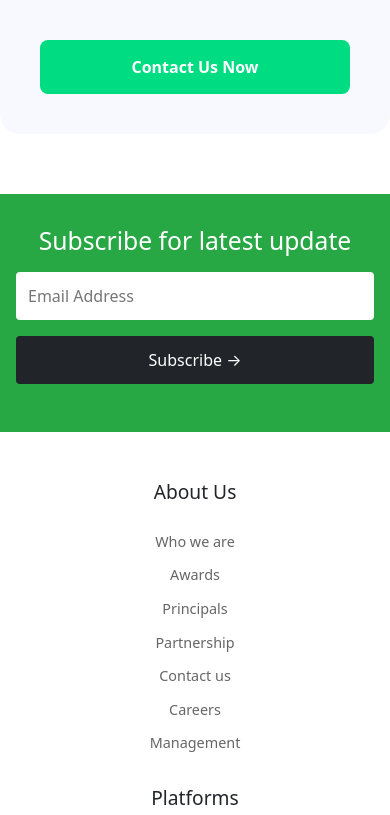
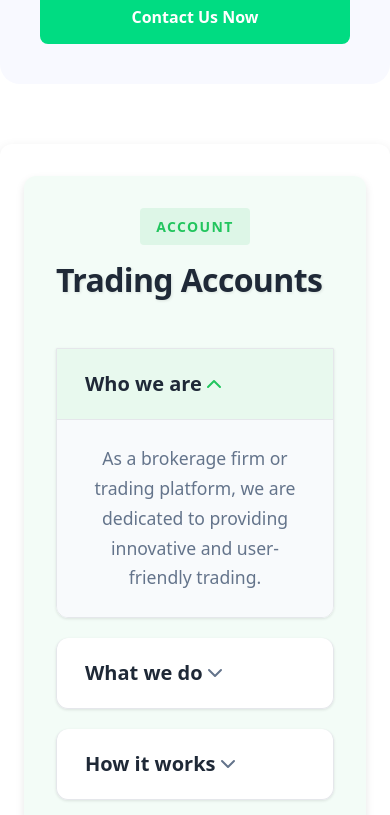
Before and after one commit to DecroXX69/GBFX, a React (Create React App) app in the folder client/: page / in a window 390 px wide. Shown: the part 5577-6392 px from the top of the page. Built offline with nearby package versions, Linux system fonts and the light colour scheme.

Commit message:
added mini components who we are

```diff
--- a/client/src/App.js
+++ b/client/src/App.js
@@ -7,6 +7,8 @@ import Navbar from './components/Navbar';
 import HeroContainer from './minicomponent/HeroContainer';
 import TradingAccounts from './minicomponent/TradingAccounts';
 import Contact from './components/Contact';
+import Whoweare from './minicomponent/Whoweare';
+
 function App() {
   return (
     <div className="App">
@@ -16,6 +18,7 @@ function App() {
       <HowItWorks />
       <Marketspreads />
       <Contact />
+      <Whoweare />
      <Footer />
     </div>
   );
--- a/client/src/minicomponent/Marketspreads.jsx
+++ b/client/src/minicomponent/Marketspreads.jsx
@@ -172,7 +172,6 @@ const MarketSpreads = () => {
     setCurrentSlide((prev) => (prev === 0 ? Math.ceil(getCategoryData().length / 5) - 1 : prev - 1));
   };
 
-
   return (
     <div className="market-spreads">
       <div className="container">
@@ -196,13 +195,15 @@ const MarketSpreads = () => {
         <div className="trading-pairs-container">
           <button className="nav-btn prev" onClick={prevSlide}>❮</button>
           <div className="trading-pairs">
-            <div
-              className="pairs-slider"
-              style={{
-                transform: `translateX(-${currentSlide * 100}%)`,
-                gridTemplateColumns: `repeat(${Math.min(getCategoryData().length, 4)}, 1fr)`
-              }}
-            >
+          <div
+  className="pairs-slider"
+  style={{
+    transform: `translateX(-${(currentSlide % Math.ceil(getCategoryData().length / 5)) * 100}%)`,
+    gridTemplateColumns: `repeat(${Math.min(getCategoryData().length, 4)}, 1fr)`,
+  }}
+>
+
+
               {getCategoryData().map((item, index) => (
                 <div key={index} className="pair-card">
                   <div className="pair-header">
--- /dev/null
+++ b/client/src/minicomponent/Whoweare.jsx
@@ -0,0 +1,85 @@
+import { ChevronDown } from 'lucide-react';
+import React, { useState } from 'react';
+import './whoweare.css';
+import video from '../assets/tradeing.mp4';
+
+const TradingSection = () => {
+  const [activeSection, setActiveSection] = useState('who-we-are');
+
+  const sections = [
+    {
+      id: 'who-we-are',
+      title: 'Who we are',
+      content: 'As a brokerage firm or trading platform, we are dedicated to providing innovative and user-friendly trading.',
+    },
+    {
+      id: 'what-we-do',
+      title: 'What we do',
+      content:
+        'We offer comprehensive trading solutions across multiple financial markets including forex, stocks, and cryptocurrencies, all backed by advanced technology and expert support.',
+    },
+    {
+      id: 'how-it-works',
+      title: 'How it works',
+      content:
+        'Our platform provides real-time market data, advanced charting tools, and seamless execution. Simply sign up, fund your account, and start trading with confidence.',
+    },
+    {
+      id: 'why-choose-us',
+      title: 'Why choose us',
+      content:
+        'With our competitive spreads, advanced trading tools, and 24/7 customer support, we ensure the best possible trading experience for both beginners and experienced traders.',
+    },
+  ];
+
+  return (
+    <div className="trading-section-container">
+      {/* Left side - Content */}
+      <div className="content-section">
+        <div className="section-header">
+          <span className="account-label">ACCOUNT</span>
+          <h2 className="section-title">Trading Accounts</h2>
+        </div>
+
+        <div className="accordion-container">
+          {sections.map((section) => (
+            <div
+              key={section.id}
+              className="accordion-item"
+            >
+              <button
+                onClick={() => setActiveSection(activeSection === section.id ? '' : section.id)}
+                className={`accordion-button ${activeSection === section.id ? 'active' : ''}`}
+              >
+                <span className="accordion-title">{section.title}</span>
+                <ChevronDown className={`accordion-icon ${activeSection === section.id ? 'rotated' : ''}`} />
+              </button>
+
+              <div className={`accordion-content ${activeSection === section.id ? 'expanded' : ''}`}>
+                <p>{section.content}</p>
+              </div>
+            </div>
+          ))}
+        </div>
+      </div>
+
+      {/* Right side - Video */}
+      <div className="video-section">
+        <div className="video-container">
+          <video
+            className="trading-video"
+            autoPlay
+            loop
+            muted
+            playsInline
+          >
+            <source src={video} type="video/mp4" />
+            Your browser does not support the video tag.
+          </video>
+        </div>
+      </div>
+    </div>
+  );
+};
+
+export default TradingSection;
--- /dev/null
+++ b/client/src/minicomponent/whoweare.css
@@ -0,0 +1,225 @@
+.trading-section-container {
+    display: flex;
+    gap: 5rem;
+    padding: 4rem 3rem;
+    max-width: 1280px;
+    margin: 0 auto;
+    align-items: flex-start;
+    background-color: #ffffff;
+    box-shadow: 0 4px 12px rgba(0, 0, 0, 0.1);
+    border-radius: 12px;
+    transition: all 0.3s ease;
+  }
+
+  /* Content Section Styles */
+  .content-section {
+    flex: 1;
+    max-width: 50%;
+    background: rgba(34, 197, 94, 0.05);
+    border-radius: 12px;
+    box-shadow: 0 4px 8px rgba(0, 0, 0, 0.1);
+    padding: 2rem;
+    transition: background-color 0.3s ease;
+  }
+
+  .content-section:hover {
+    background-color: rgba(34, 197, 94, 0.1);
+  }
+
+  .section-header {
+    margin-bottom: 3rem;
+  }
+
+  .account-label {
+    display: inline-block;
+    font-size: 1rem;
+    color: #22c55e;
+    font-weight: 700;
+    margin-bottom: 1.25rem;
+    letter-spacing: 0.1em;
+    background-color: rgba(34, 197, 94, 0.1);
+    padding: 0.5rem 1rem;
+    border-radius: 4px;
+  }
+
+  .section-title {
+    font-size: 2.5rem;
+    font-weight: 800;
+    color: #1f2937;
+    margin: 0;
+    line-height: 1.2;
+    letter-spacing: -0.02em;
+    text-shadow: 1px 1px 3px rgba(0, 0, 0, 0.1);
+  }
+
+  /* Accordion Styles */
+  .accordion-container {
+    display: flex;
+    flex-direction: column;
+    gap: 1.25rem;
+  }
+
+  .accordion-item {
+    border: 1px solid #e5e7eb;
+    border-radius: 0.75rem;
+    overflow: hidden;
+    background-color: rgba(255, 255, 255, 0.95);
+    transition: all 0.3s ease;
+    box-shadow: 0 1px 3px rgba(0, 0, 0, 0.1);
+    backdrop-filter: blur(5px);
+  }
+
+  .accordion-item:hover {
+    box-shadow: 0 4px 12px rgba(0, 0, 0, 0.15);
+    transform: translateY(-1px);
+  }
+
+  .accordion-button {
+    width: 100%;
+    display: flex;
+    justify-content: space-between;
+    align-items: center;
+    padding: 1.25rem 1.75rem;
+    background: none;
+    border: none;
+    cursor: pointer;
+    text-align: left;
+    transition: background-color 0.3s ease;
+  }
+
+  .accordion-button.active {
+    background-color: rgba(34, 197, 94, 0.1);
+  }
+
+  .accordion-title {
+    font-size: 1.25rem;
+    font-weight: 600;
+    color: #1f2937;
+    transition: color 0.3s ease;
+  }
+
+  .accordion-icon {
+    width: 1.5rem;
+    height: 1.5rem;
+    transition: all 0.3s ease;
+    color: #64748b;
+  }
+
+  .accordion-icon.rotated {
+    transform: rotate(180deg);
+    color: #22c55e;
+  }
+
+  .accordion-content {
+    max-height: 0;
+    overflow: hidden;
+    transition: all 0.3s ease-out;
+    background-color: rgba(248, 250, 252, 0.9);
+  }
+
+  .accordion-content.expanded {
+    max-height: 300px;
+    padding: 1.5rem 1.75rem;
+    border-top: 1px solid #e5e7eb;
+  }
+
+  .accordion-content p {
+    margin: 0;
+    color: #64748b;
+    line-height: 1.7;
+    font-size: 1.1rem;
+  }
+
+  /* Video Section Styles */
+  .video-section {
+    flex: 1;
+    max-width: 50%;
+    position: relative;
+    background-color: rgba(34, 197, 94, 0.05);
+    border-radius: 12px;
+  }
+
+  .video-container {
+    position: relative;
+    width: 100%;
+    height: 650px;
+    border-radius: 1rem;
+    overflow: hidden;
+    background-color: #f3f4f6;
+    box-shadow: 0 4px 6px -1px rgba(0, 0, 0, 0.1),
+      0 2px 4px -1px rgba(0, 0, 0, 0.06);
+    transition: box-shadow 0.3s ease;
+  }
+
+  .video-container:hover {
+    box-shadow: 0 4px 12px rgba(0, 0, 0, 0.2);
+  }
+
+  .trading-video {
+    width: 100%;
+    height: 100%;
+    object-fit: cover;
+    filter: brightness(0.7);
+    transition: filter 0.3s ease;
+  }
+
+  .video-container:hover .trading-video {
+    filter: brightness(1);
+  }
+
+  /* Responsive Styles */
+  @media (max-width: 1024px) {
+    .trading-section-container {
+      flex-direction: column;
+      padding: 2rem 1.5rem;
+      gap: 5rem;
+    }
+
+    .content-section,
+    .video-section {
+      max-width: 100%;
+    }
+
+    .video-container {
+      height: 350px;
+    }
+
+    .section-title {
+      font-size: 2rem;
+    }
+
+    .account-label {
+      font-size: 0.875rem;
+      margin-bottom: 1rem;
+    }
+  }
+
+  /* Enhanced Hover Effects */
+  .accordion-item:hover {
+    box-shadow: 0 4px 12px rgba(0, 0, 0, 0.08);
+    transform: translateY(-1px);
+  }
+
+  .accordion-button:hover {
+    background-color: rgba(248, 250, 252, 0.8);
+  }
+
+  .accordion-button:hover .accordion-title {
+    color: #22c55e;
+  }
+
+  /* Additional Animation */
+  @keyframes fadeIn {
+    from {
+      opacity: 0;
+      transform: translateY(10px);
+    }
+    to {
+      opacity: 1;
+      transform: translateY(0);
+    }
+  }
+
+  .accordion-content.expanded p {
+    animation: fadeIn 0.3s ease-out forwards;
+  }
```
Also changed, not shown: 1 other file (tests, documents, lock files or other folders).
